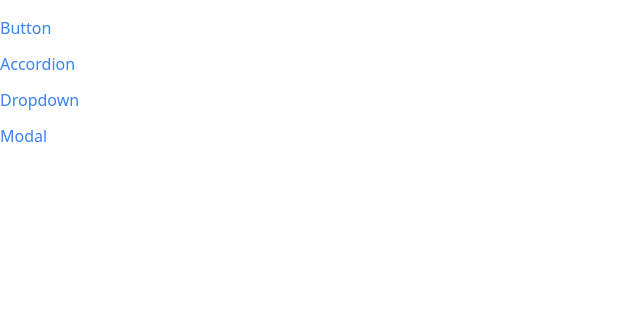
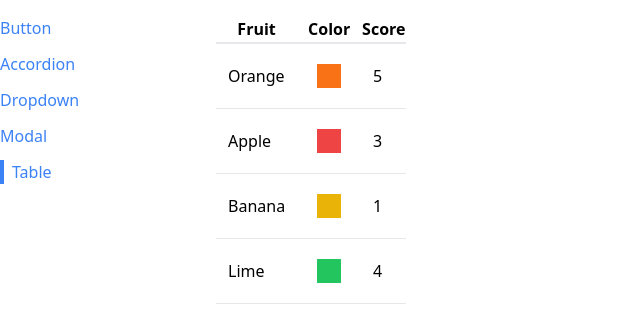
Before and after one commit to klaudiak98/components-list, a React (Create React App) app: page /table in a window 1280 px wide. Shown: the top 322 px of the page, without its empty margins (0-640 px from the left). Built offline with nearby package versions, Linux system fonts and the light colour scheme.

Commit message:
Implement Table component

```diff
--- a/src/App.jsx
+++ b/src/App.jsx
@@ -4,6 +4,7 @@ import DropdownPage from "./pages/DropdownPage"
 import Route from "./components/Route"
 import Sidebar from "./components/Sidebar"
 import ModalPage from "./pages/ModalPage"
+import TablePage from "./pages/TablePage"
 
 const App = () => {
 
@@ -25,6 +26,9 @@ const App = () => {
             <Route path='/modal'>
                 <ModalPage/>
             </Route>
+            <Route path='/table'>
+                <TablePage/>
+            </Route>
         </div>
     </div>
 }
--- a/src/components/Sidebar.jsx
+++ b/src/components/Sidebar.jsx
@@ -6,6 +6,7 @@ const Sidebar = () => {
         {label: 'Accordion', path: '/accordion'},
         {label: 'Dropdown', path: '/dropdown'},
         {label: 'Modal', path: '/modal'},
+        {label: 'Table', path: '/table'},
     ]
 
     const renderedLinks = links.map(link => (
--- /dev/null
+++ b/src/components/Table.jsx
@@ -0,0 +1,32 @@
+const Table = ({ config, data, keyFn }) => {
+
+    const renderedHeaders = config.map((col) => (
+        <th key={col.label}>{col.label}</th>
+    ))
+
+    const renderedRows = data.map((row) => {
+        const renderedCells = config.map((col) => (
+            <td key={col.label} className="p-3">{col.render(row)}</td>
+        ))
+
+       return (
+       <tr className="border-b" key={keyFn(row)}>
+            {renderedCells}
+        </tr>
+    )})
+
+  return (
+    <table className="table-auto border-spacing-2">
+        <thead>
+            <tr className="border-b-2">
+                {renderedHeaders}
+            </tr>
+        </thead>
+        <tbody>
+            {renderedRows}
+        </tbody>
+    </table>
+  )
+}
+
+export default Table
--- /dev/null
+++ b/src/pages/TablePage.jsx
@@ -0,0 +1,38 @@
+import Table from "../components/Table"
+
+const TablePage = () => {
+
+  const config = [
+    {
+      label: 'Fruit',
+      render: (fruit) => fruit.name
+    },
+    {
+      label: 'Color',
+      render: (fruit) => <div className={`p-3 m-2 ${fruit.color}`}></div>
+    },
+    {
+      label: 'Score',
+      render: (fruit) => fruit.score
+    }
+  ]
+
+  const data = [
+        {name: 'Orange', color: 'bg-orange-500', score: 5},
+        {name: 'Apple', color: 'bg-red-500', score: 3},
+        {name: 'Banana', color: 'bg-yellow-500', score: 1},
+        {name: 'Lime', color: 'bg-green-500', score: 4},
+  ]
+
+  const keyFn = (data) => {
+    return data.name
+  }
+
+  return (
+    <div>
+        <Table config={config} data={data} keyFn={keyFn}/>
+    </div>
+  )
+}
+
+export default TablePage
```
